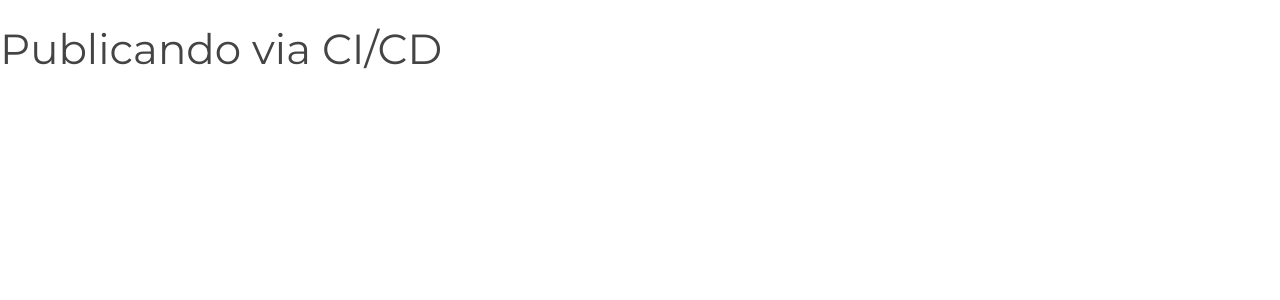
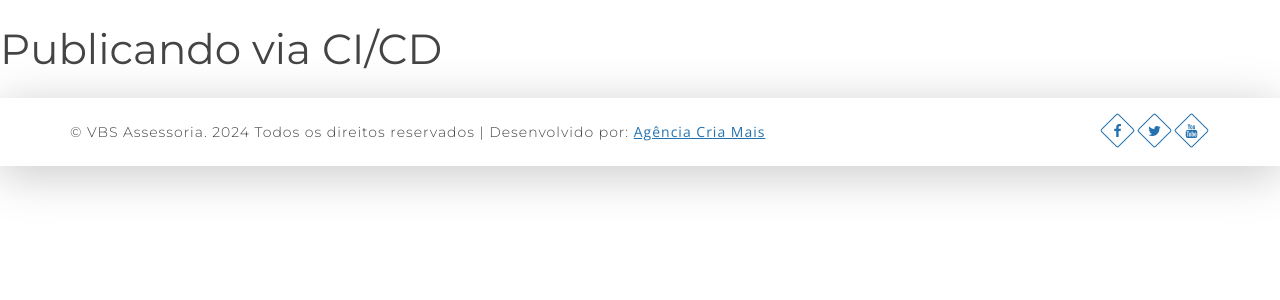
Before and after one commit to AgenciaCriaMais/lead-clear-serasa-name-frontend, an Angular app: page / in a window 1280 px wide. Shown: the top 300 px of the page. Built offline with nearby package versions, Linux system fonts and the light colour scheme.

Commit message:
:sparkles: Add the footer

```diff
--- a/src/app/app.component.html
+++ b/src/app/app.component.html
@@ -1,3 +1,3 @@
 <h1>Publicando via CI/CD</h1>
-
+<app-footer></app-footer>
 <router-outlet></router-outlet>
--- /dev/null
+++ b/src/app/views/partials/footer/footer.component.html
@@ -0,0 +1,18 @@
+<footer id="mt_footer">
+  <div class="container">
+    <div class="row">
+      <div class="col-sm-8">
+        <div class="copyright text-left">
+          <p>&copy; {{by.copy}} | Desenvolvido por: <a [href]="by.uri" target="_blank">{{ by.name }}</a> </p>
+        </div>
+      </div>
+      <div class="col-sm-4">
+        <div class="social_icons pull-right">
+          <a href="#" title="Facebook" target="_blank"><i class="fa fa-facebook"></i></a>
+          <a href="#" title="Twitter" target="_blank"><i class="fa fa-twitter"></i></a>
+          <a href="#" title="Youtube" target="_blank"><i class="fa fa-youtube"></i></a>
+        </div>
+      </div>
+    </div>
+  </div>
+</footer>
--- /dev/null
+++ b/src/app/views/partials/footer/footer.component.ts
@@ -0,0 +1,21 @@
+import {Component} from '@angular/core';
+import {IFooter} from "./ifooter";
+
+/**
+ * @author Jean Paul - <jeanpaulwebb@gmail.com>
+ * @class FooterComponent
+ * @description Footer
+ * @date 31/01/2024
+ */
+@Component({
+  selector: 'app-footer',
+  templateUrl: './footer.component.html',
+  styleUrls: ['./footer.component.sass']
+})
+export class FooterComponent {
+  public by: IFooter = {
+    uri: 'http://www.agenciacriamais.com.br',
+    name: 'Agência Cria Mais',
+    copy: `VBS Assessoria. ${new Date().getFullYear()} Todos os direitos reservados`
+  }
+}
--- /dev/null
+++ b/src/app/views/partials/footer/ifooter.ts
@@ -0,0 +1,5 @@
+export interface IFooter {
+  uri: string,
+  name: string,
+  copy: string
+}
```
Also changed, not shown: src/app/app.module.ts (+6 -4 lines), src/app/views/partials/partials.module.ts (added, +17 -0 lines), src/app/views/partials/footer/footer.component.sass (added), 1 other file (tests, documents, lock files or other folders).
